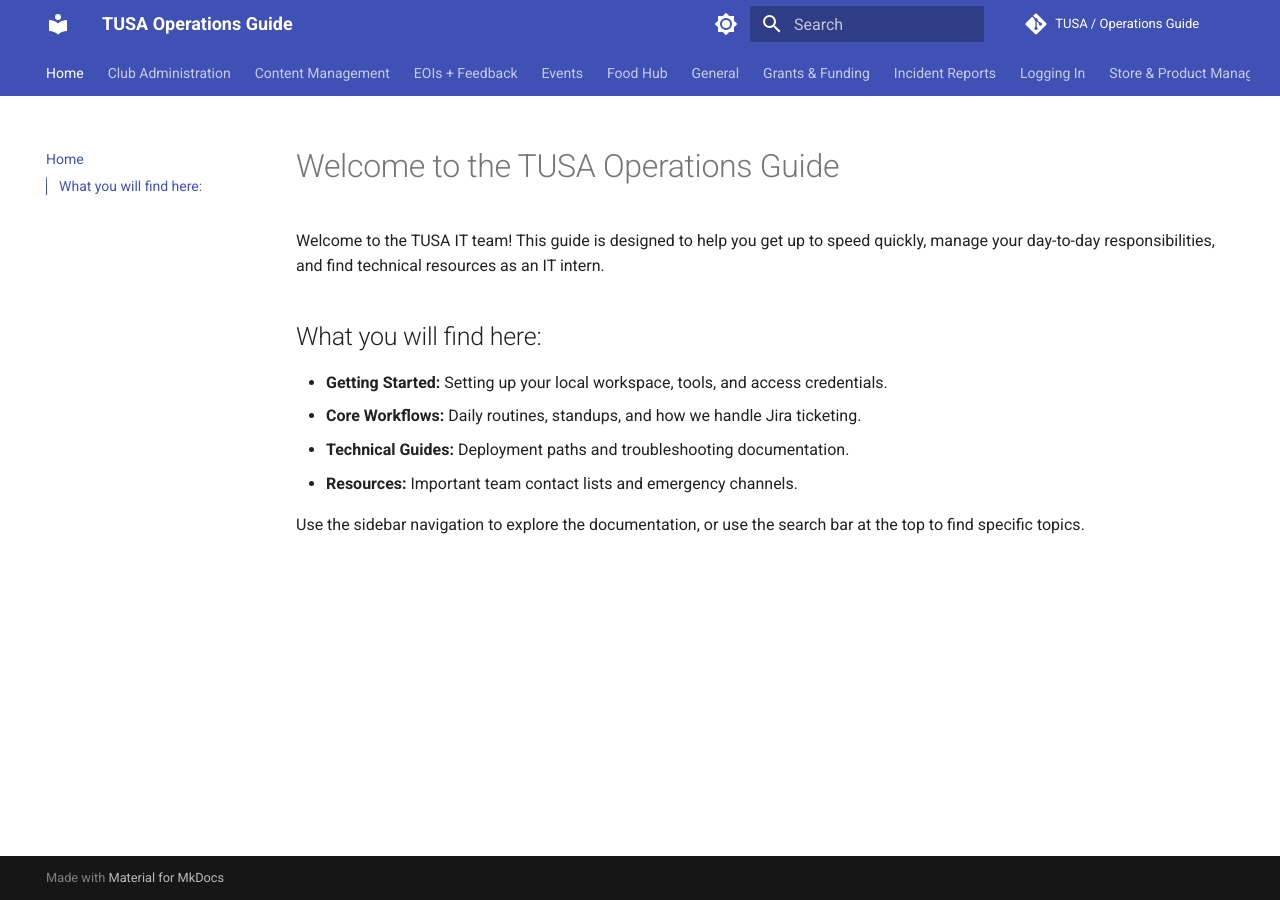
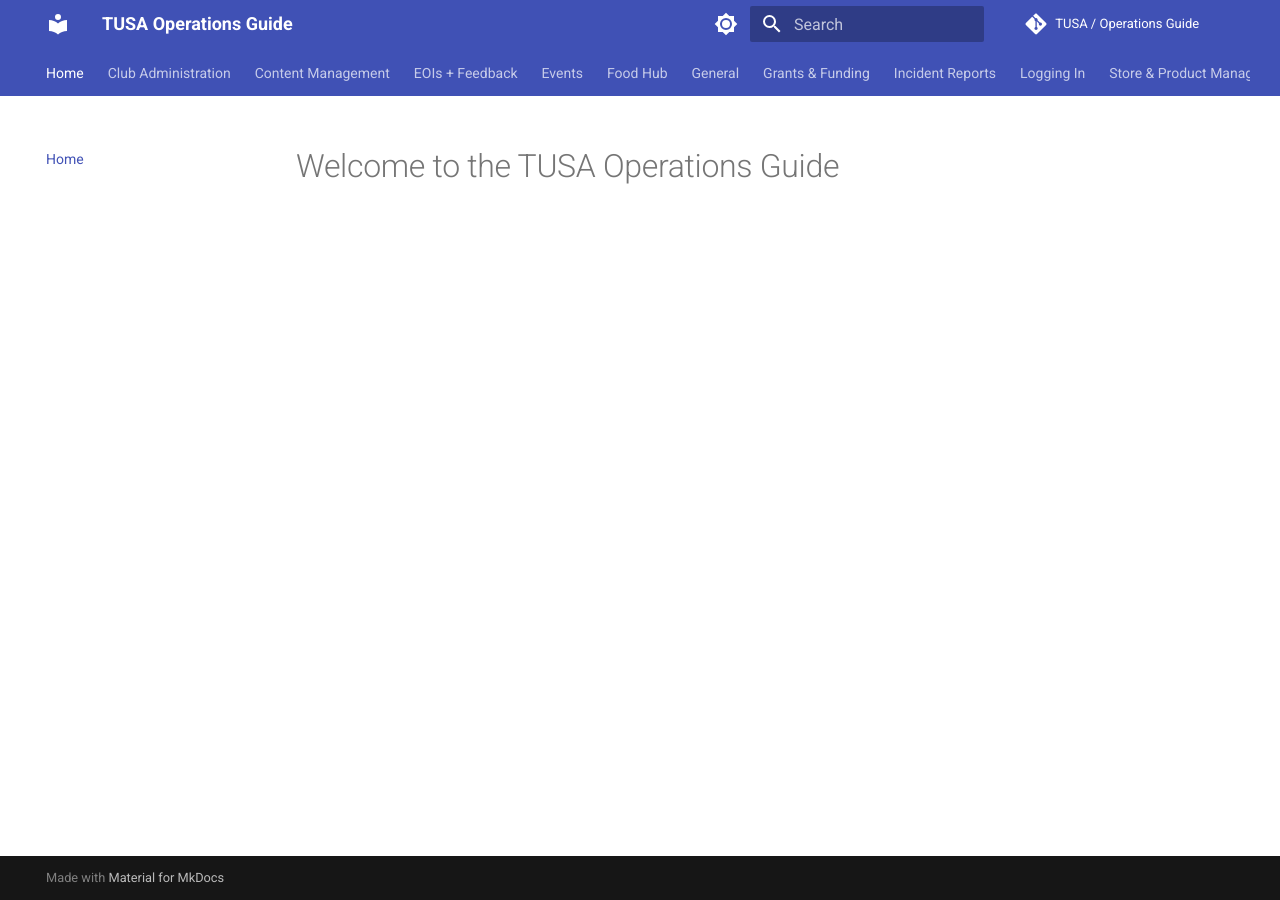
Before and after one commit to dzen-ghazu/TUSA-Operations-Guide, an MkDocs documentation site: the page built from docs/index.md, in a window 1280 px wide. Built offline with MkDocs 1.6.1 and Material for MkDocs 9.7.7, drawn with Linux system fonts in a browser that asks for light colours; comment, search, counter and statistics services are not loaded.

Commit message:
Update docs/index.md (via Pages CMS)

```diff
--- a/docs/index.md
+++ b/docs/index.md
@@ -3,13 +3,6 @@ title: Home Page
 ---
 # Welcome to the TUSA Operations Guide
 
-Welcome to the TUSA IT team! This guide is designed to help you get up to speed quickly, manage your day-to-day responsibilities, and find technical resources as an IT intern.
 
-## What you will find here:
 
-- **Getting Started:** Setting up your local workspace, tools, and access credentials.
-- **Core Workflows:** Daily routines, standups, and how we handle Jira ticketing.
-- **Technical Guides:** Deployment paths and troubleshooting documentation.
-- **Resources:** Important team contact lists and emergency channels.
-
-Use the sidebar navigation to explore the documentation, or use the search bar at the top to find specific topics.
+&nbsp;
```
